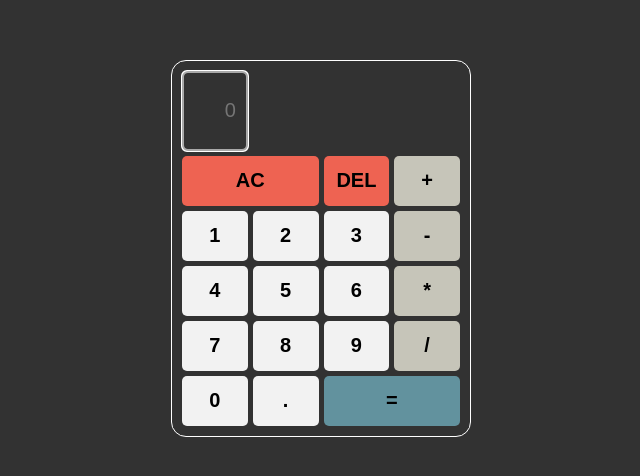
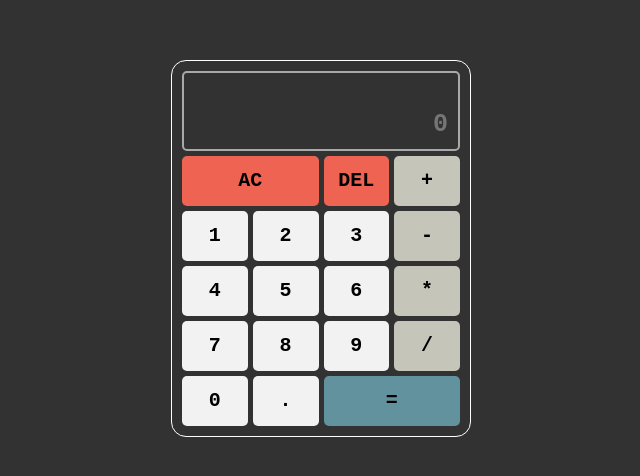
Before and after one commit to yupaziura/sandbox-calculator, a React (Create React App) app: page / in a window 1280 px wide. Shown: the part 152-628 px from the top of the page, without its empty margins (319-959 px from the left). Built offline with nearby package versions, Linux system fonts and the light colour scheme.

Commit message:
Edit styles

```diff
--- a/src/components/Buttons/Button.scss
+++ b/src/components/Buttons/Button.scss
@@ -11,6 +11,7 @@
 
     font-size: 20px;
     font-weight: bolder;
+    font-family: 'Courier New', Courier, monospace;
 
     &-AC{
         grid-column: 1/3;
--- a/src/components/Output/Output.scss
+++ b/src/components/Output/Output.scss
@@ -1,6 +1,9 @@
-.output {
+.output_container{
     height: 80px;
     width: 100%;
+
+    display:grid;
+    grid-template-rows: repeat(2, 1fr);
 
     padding: 10px;
     border-radius: 5px;
@@ -12,7 +15,24 @@
 
     grid-column: 1/5;
 
-    color: white;
+    font-family: 'Courier New', Courier, monospace;
     font-size: 20px;
-    text-align: end;
+
+    .output {
+        width: 100%;
+
+        outline: none;
+        border: none;
+        background-color: transparent;
+
+        color: white;
+        font-size: 25px;
+        font-weight: bolder;
+        text-align: end;
+        font-family: 'Courier New', Courier, monospace;
+    }
+
+    .history {
+        color: grey;
+    }
 }
```
